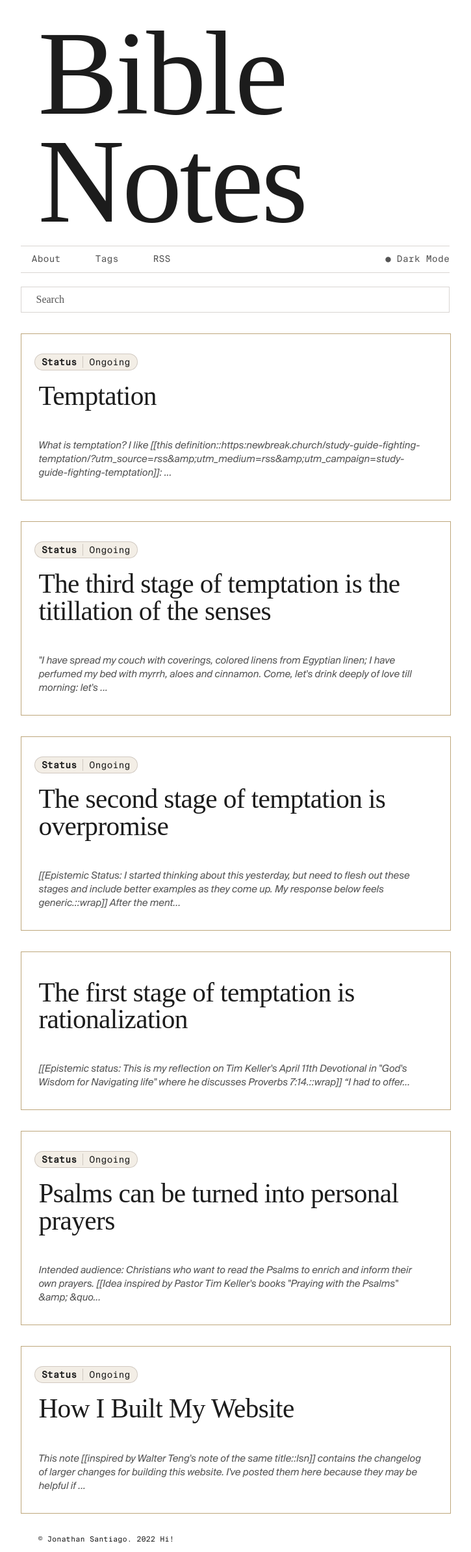
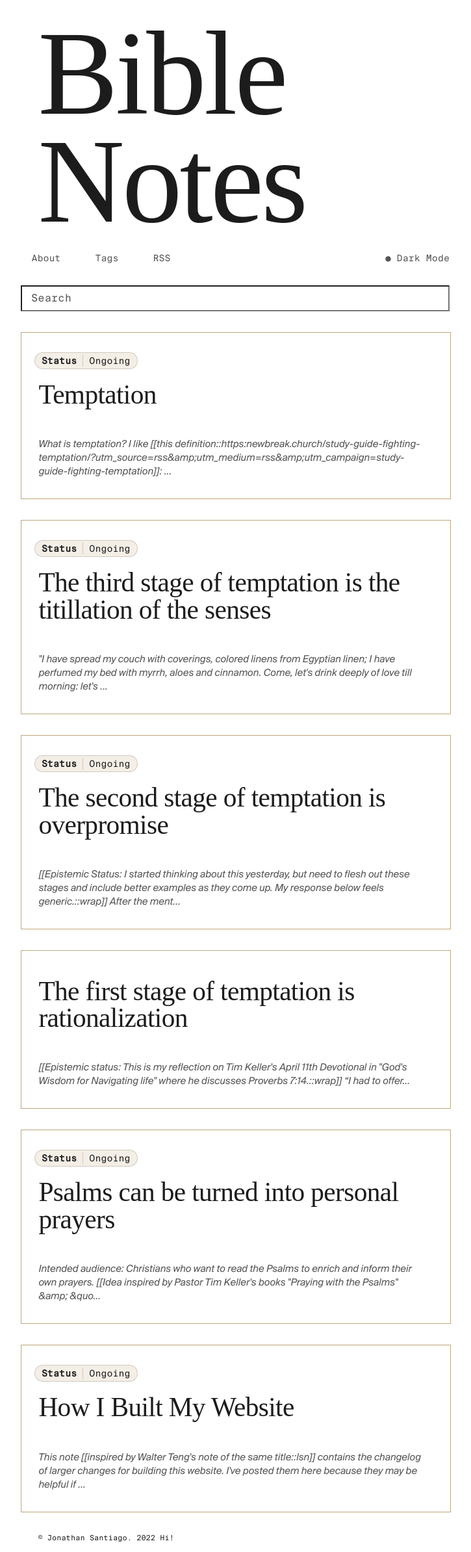
Before and after one commit to jsantiago611/digital-garden-master, a Jekyll site: the page built from index.md, in a window 1280 px wide. Shown: the whole page at 65% size, without its empty margins (278-1003 px from the left). Built offline with Jekyll 4.4.1, drawn with Linux system fonts in a browser that asks for light colours; some web fonts are replaced.

Commit message:
removing borders from everywhere

```diff
--- a/assets/css/Style.css
+++ b/assets/css/Style.css
@@ -1770,8 +1770,8 @@ summary {
     justify-content: space-evenly;
     width: 100%;
     float: left;
-    border-top: 1px solid var(--c-border);
-    border-bottom: 1px solid var(--c-border);
+    /*border-top: 1px solid var(--c-border);
+    border-bottom: 1px solid var(--c-border); */
     padding: -1px 0;
     margin-bottom: 1.3rem;
 }
@@ -2327,13 +2327,13 @@ a.button-block {
     box-sizing: border-box;
     width: 100%;
     height: 40px;
-    border: 1px solid var(--c-border);
-    font-family: var(--font-family-serif) !important;
+    /*border: 1px solid var(--c-border);*/
+    font-family: var(--font-family-mono) !important;
     color: var(--c-text);
-    font-size: var(--font-size-medium);
+    font-size: var(--font-size-small);
     background-color: var(--c-bg);
     /*margin-top: 1em;*/
-    padding: 0 1.25em;
+    padding: 0 1em;
     /*margin-left: 25px;*/
 
 }
@@ -2341,7 +2341,7 @@ a.button-block {
 ::placeholder {
     color: var(--c-text-muted);
     font-size: 1rem;
-    font-family:  var(--font-family-serif) !important;
+    font-family:  var(--font-family-mono) !important;
 }
 
   .search-icon {
```
